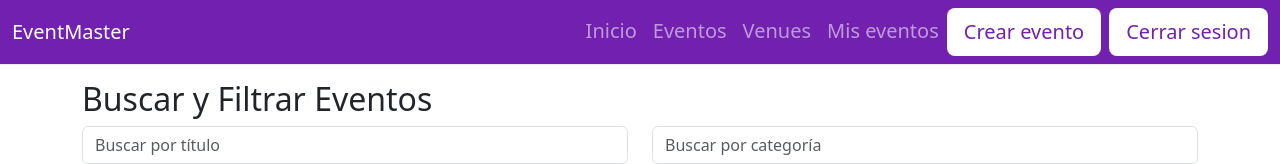
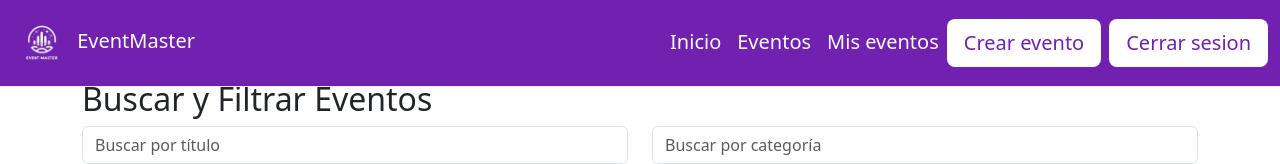
Before and after one commit to kevinov07/EventMaster-frontend, an Angular app: page /events in a window 1280 px wide. Shown: the top 164 px of the page. Built offline with nearby package versions, Linux system fonts and the light colour scheme; no server answers; sample sign-in values are in the browser's storage.

Commit message:
Update: Add Icon

```diff
--- a/src/app/components/header/header.component.css
+++ b/src/app/components/header/header.component.css
@@ -36,3 +36,11 @@
     font-size: large;
     transition: 0.2s;
 }
+
+.text{
+    color: white;
+}
+
+.text:hover{
+    text-decoration: underline;
+}
--- a/src/app/components/header/header.component.html
+++ b/src/app/components/header/header.component.html
@@ -1,27 +1,27 @@
 <nav class="navbar navbar-expand-lg " data-bs-theme="dark">
   <div class="container-fluid">
     <!-- <img class="logo" src="assets/images/login-logo.png" alt="EventMaster"> -->
-    <a class="navbar-brand" routerLink="/dashboard">EventMaster</a>
+    <a class="navbar-brand" routerLink="/dashboard">
+      <img src="assets/images/login-logo.png" width="60px" >
+      EventMaster
+    </a>
     <button class="navbar-toggler" type="button" data-bs-toggle="collapse" data-bs-target="#navbarSupportedContent" aria-controls="navbarSupportedContent" aria-expanded="false" aria-label="Toggle navigation">
       <span class="navbar-toggler-icon"></span>
     </button>
     <div class="collapse navbar-collapse " id="navbarSupportedContent">
       <ul class="navbar-nav ms-auto me-0 mb-2 mb-lg-0">
         <li class="nav-item">
-          <a class="nav-link fs-5" routerLink="/dashboard">Inicio</a>
+          <a class="nav-link fs-5 text" routerLink="/dashboard">Inicio</a>
         </li>
         <li class="nav-item">
-          <a class="nav-link fs-5" routerLink="/events">Eventos</a>
+          <a class="nav-link fs-5 text" routerLink="/events">Eventos</a>
         </li>
         <li class="nav-item">
-          <a class="nav-link fs-5" href="#">Venues</a>
-        </li>
-        <li class="nav-item">
-          <a class="nav-link fs-5 " routerLink="/my-events">Mis eventos</a>
+          <a class="nav-link fs-5 text" routerLink="/my-events">Mis eventos</a>
         </li>
         <li class="nav-item">
           <div class="me-2">
-            <button type="button" class="btn btn-lg  bcreate" routerLink="/events/create">Crear evento</button>
+            <button type="button" class="btn btn-lg bcreate" routerLink="/events/create">Crear evento</button>
           </div>
         </li>
         </ul>
```
